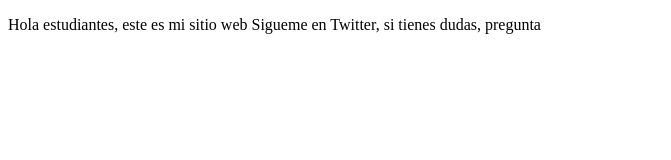
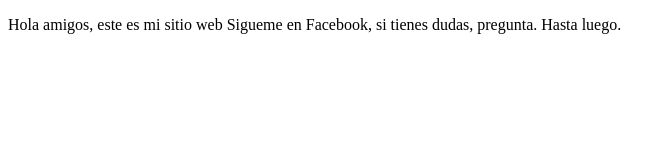
Before and after one commit to AdrianIsmaelQuispeFajardo/proyectoDemoCursoPrework, a plain HTML site: page index.html in a window 1280 px wide. Shown: the whole page, without its empty margins (0-671 px from the left). Drawn offline with Linux system fonts and the light colour scheme.

Commit message:
cambios, agregamos sitio de Facebook

```diff
--- a/index.html
+++ b/index.html
@@ -8,8 +8,9 @@
 </head>
 <body>
     <p>
-        Hola estudiantes, este es mi sitio web
-        Sigueme en Twitter, si tienes dudas, pregunta
+        Hola amigos, este es mi sitio web
+        Sigueme en Facebook, si tienes dudas, pregunta.
+        Hasta luego.
     </p>
 </body>
 </html>
```
